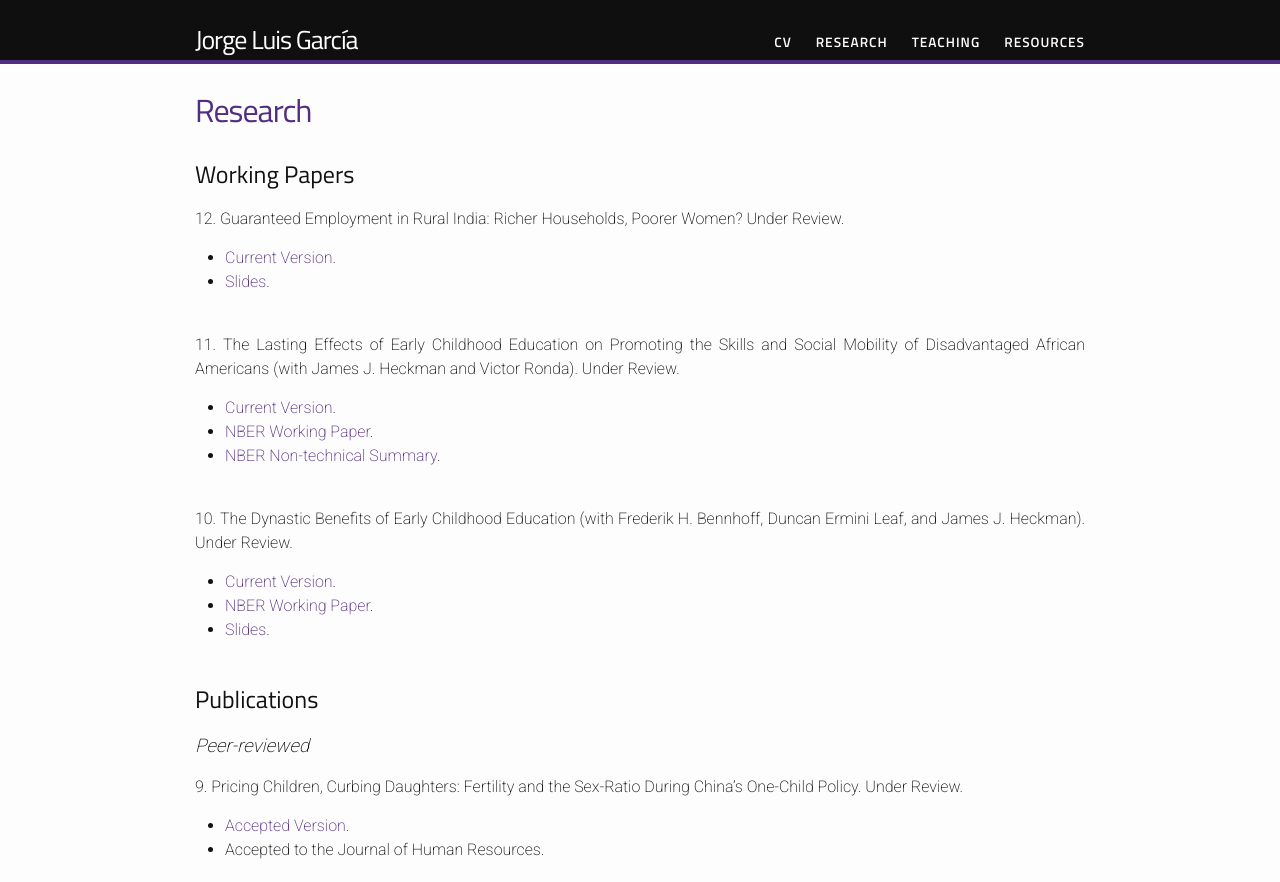
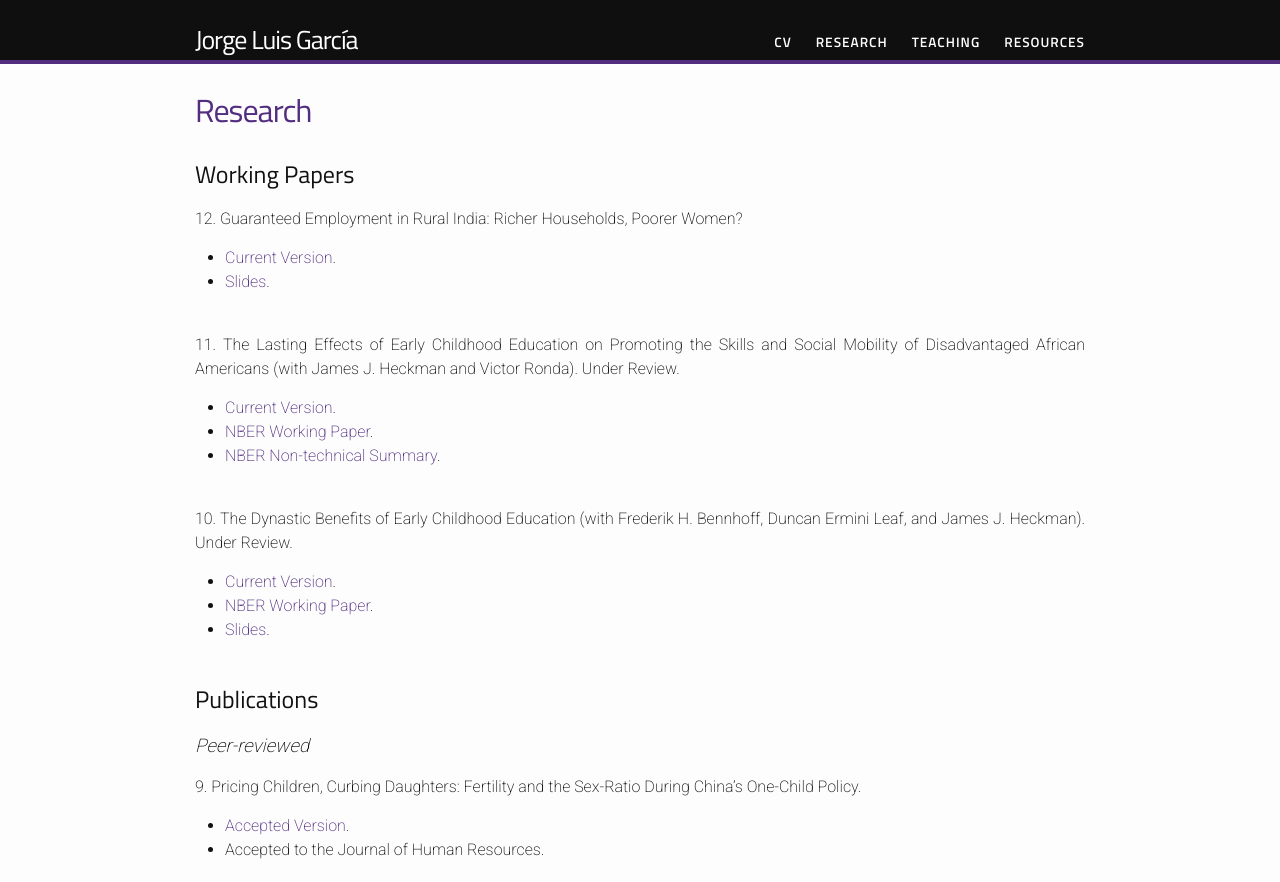
Before and after one commit to jorgelgarcia/jorgelgarcia.github.io, a Jekyll site: the page built from research.md, in a window 1280 px wide. Shown: the top 882 px of the page. Built offline with Jekyll 4.4.1, drawn with Linux system fonts in a browser that asks for light colours; nearby versions of some CDN libraries; some web fonts are replaced.

Commit message:
little updates

```diff
--- a/research.md
+++ b/research.md
@@ -6,7 +6,7 @@ permalink: /research/
 <style>body {text-align: justify}</style>
 ## Working Papers
 
-12\. Guaranteed Employment in Rural India: Richer Households, Poorer Women? Under Review.
+12\. Guaranteed Employment in Rural India: Richer Households, Poorer Women?
 * [Current Version](https://www.dropbox.com/s/t5yf0jjfln1wh9t/gem_paper_05212021a_jlg.pdf?dl=0).
 * [Slides](https://www.dropbox.com/s/bbqf8tf0vyng9hd/gem_slides_december.pdf?dl=0).
 <br/>
@@ -29,7 +29,7 @@ permalink: /research/
 ## Publications
 ### Peer-reviewed
 
-9\. Pricing Children, Curbing Daughters: Fertility and the Sex-Ratio During China's One-Child Policy. Under Review.
+9\. Pricing Children, Curbing Daughters: Fertility and the Sex-Ratio During China's One-Child Policy.
 * [Accepted Version](https://www.dropbox.com/s/5ohqyhc3ojbuweh/pricingchildren_paper_jlg_12062021.pdf?dl=0).
 * Accepted to the Journal of Human Resources.
 <br/>
```
